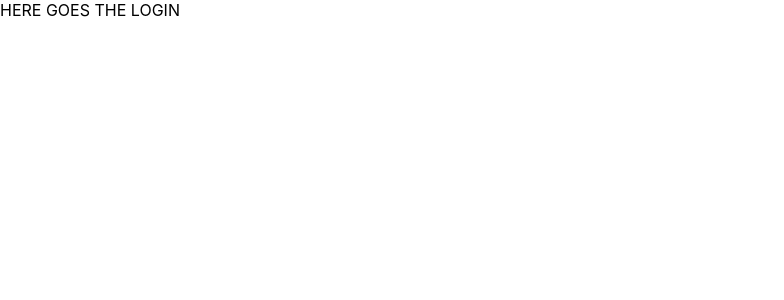
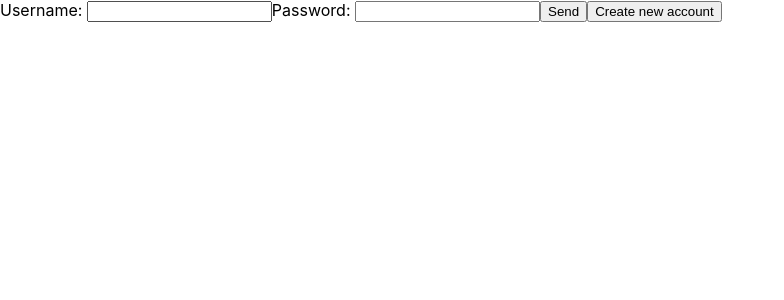
Before and after one commit to BlasBoca/rampupCirilla, a React (Create React App) app in the folder rampup/: page / in a window 1280 px wide. Shown: the top 300 px of the page, without its empty margins (0-784 px from the left). Built offline with nearby package versions, Linux system fonts and the light colour scheme.

Commit message:
post login

```diff
--- a/rampup/src/Login.jsx
+++ b/rampup/src/Login.jsx
@@ -1,9 +1,53 @@
+import { useState } from 'react';
+
 /**
- * Login component
+ * This is the login component
  * @returns {JSX}
  */
 const Login = () => {
-    return <div> HERE GOES THE LOGIN </div>;
+  const [username, setUsername] = useState('');
+  const [password, setPassword] = useState('');
+  const [passwordError, setPasswordError] = useState('');
+
+  const cambioUsername = (event) => {
+    setUsername(event.target.value);
   };
 
-  export { Login };
+  const cambioPassword = (event) => {
+
+    const newPassword=event.target.value;
+    setPassword(newPassword);
+    //ahora digo q sea mayor a 7 caracteres
+
+    if(newPassword.length<=7){
+      setPasswordError('Password must be more than 7 letters');
+    }else{
+      setPasswordError('');
+    }
+
+  };
+
+  const Submit = (event) => {
+    event.preventDefault();
+    if (username.trim() === '' || password.trim() === '') {
+      // .trim borra espacios vacios
+      return;
+    }
+  };
+
+  return (
+    <form onSubmit={Submit}>
+      <label>
+        Username: <input type="text" value={username} onChange={cambioUsername}></input>
+      </label>
+      <label>
+        Password: <input type="password" value={password} onChange={cambioPassword}></input>
+      </label>
+      {passwordError}
+      <button type="submit">Send</button>
+      <button type="createNewAccount">Create new account</button>
+    </form>
+  );
+};
+
+export { Login };
```
